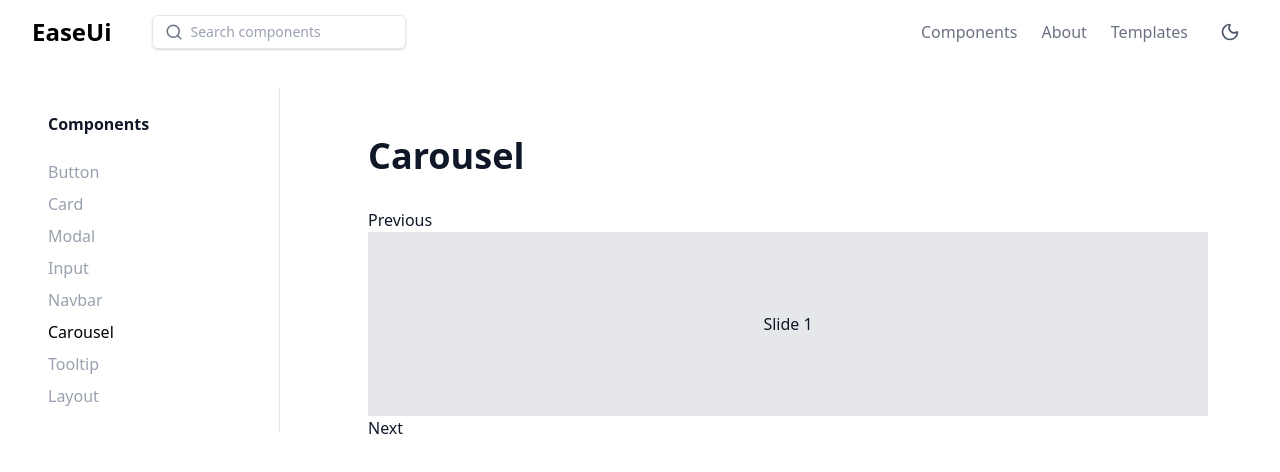
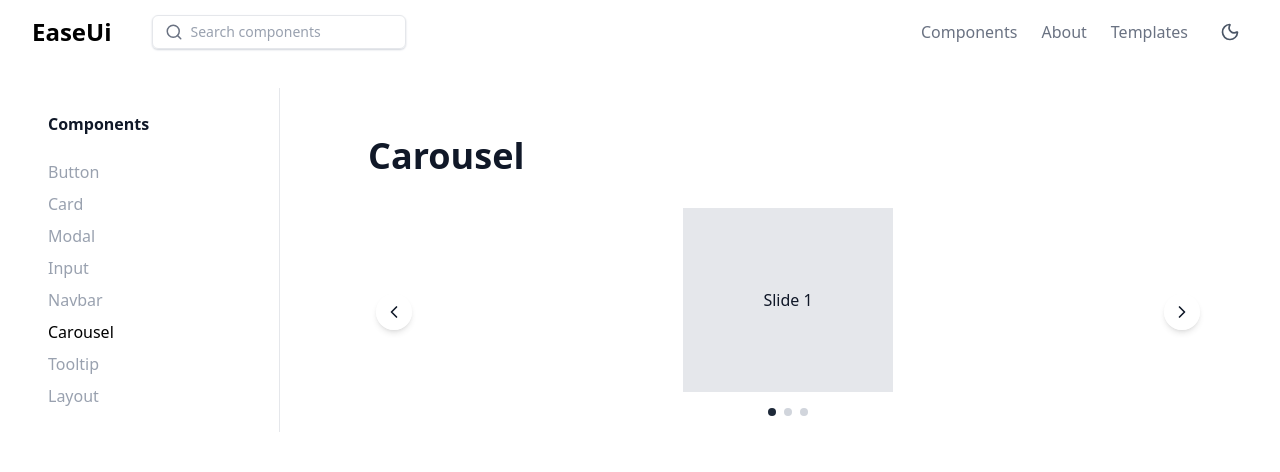
Before and after one commit to Anirudh-Negii/easeui, a React (Vite) app: page /components/carousel in a window 1280 px wide. Shown: the top 472 px of the page. Built offline with nearby package versions, Linux system fonts and the light colour scheme.

Commit message:
Improve Carousel navigation

```diff
--- a/src/components/Carousel/Carousel.tsx
+++ b/src/components/Carousel/Carousel.tsx
@@ -1,4 +1,5 @@
-import { Children, useState } from "react";
+import { Children, useEffect, useState } from "react";
+import { ChevronLeft, ChevronRight } from "lucide-react";
 
 export interface CarouselProps {
   children: React.ReactNode;
@@ -9,6 +10,27 @@ const Carousel = ({ children, className }: CarouselProps) => {
   const [currentIndex, setCurrentIndex] = useState(0);
   const slides = Children.toArray(children);
 
+  useEffect(() => {
+    const handleKeyDown = (event: KeyboardEvent) => {
+      if (event.key === "ArrowLeft") {
+        previousSlide();
+      }
+
+      if (event.key === "ArrowRight") {
+        nextSlide();
+      }
+    };
+
+    window.addEventListener("keydown", handleKeyDown);
+
+    return () => {
+      window.removeEventListener("keydown", handleKeyDown);
+    };
+  }, [slides.length]);
+
+  if (slides.length === 0) {
+    return null;
+  }
   const nextSlide = () => {
     setCurrentIndex((prev) => (prev + 1) % slides.length);
   };
@@ -18,12 +40,47 @@ const Carousel = ({ children, className }: CarouselProps) => {
   };
 
   return (
-    <div className={`relative ${className ?? ""}`}>
-      <button onClick={previousSlide}>Previous</button>
+    <div className={`relative overflow-hidden ${className ?? ""}`}>
+      <div className="flex items-center justify-center">
+        {slides[currentIndex]}
+      </div>
 
-      {slides[currentIndex]}
+      {slides.length > 1 && (
+        <button
+          onClick={previousSlide}
+          aria-label="Previous slide"
+          className="absolute left-2 top-1/2 -translate-y-1/2 rounded-full bg-white/80 p-2 shadow-md transition hover:bg-white dark:bg-gray-800/80 dark:hover:bg-gray-800 cursor-pointer"
+        >
+          <ChevronLeft size={20} />
+        </button>
+      )}
 
-      <button onClick={nextSlide}>Next</button>
+      {slides.length > 1 && (
+        <button
+          onClick={nextSlide}
+          aria-label="Next slide"
+          className="absolute right-2 top-1/2 -translate-y-1/2 rounded-full bg-white/80 p-2 shadow-md transition hover:bg-white dark:bg-gray-800/80 dark:hover:bg-gray-800 cursor-pointer"
+        >
+          <ChevronRight size={20} />
+        </button>
+      )}
+
+      {slides.length > 1 && (
+        <div className="flex justify-center gap-2 mt-4">
+          {slides.map((_, index) => (
+            <button
+              key={index}
+              onClick={() => setCurrentIndex(index)}
+              aria-label={`Go to slide ${index + 1}`}
+              className={`h-2 w-2 rounded-full ${
+                currentIndex === index
+                  ? "bg-gray-800"
+                  : "bg-gray-300 cursor-pointer"
+              }`}
+            />
+          ))}
+        </div>
+      )}
     </div>
   );
 };
```
